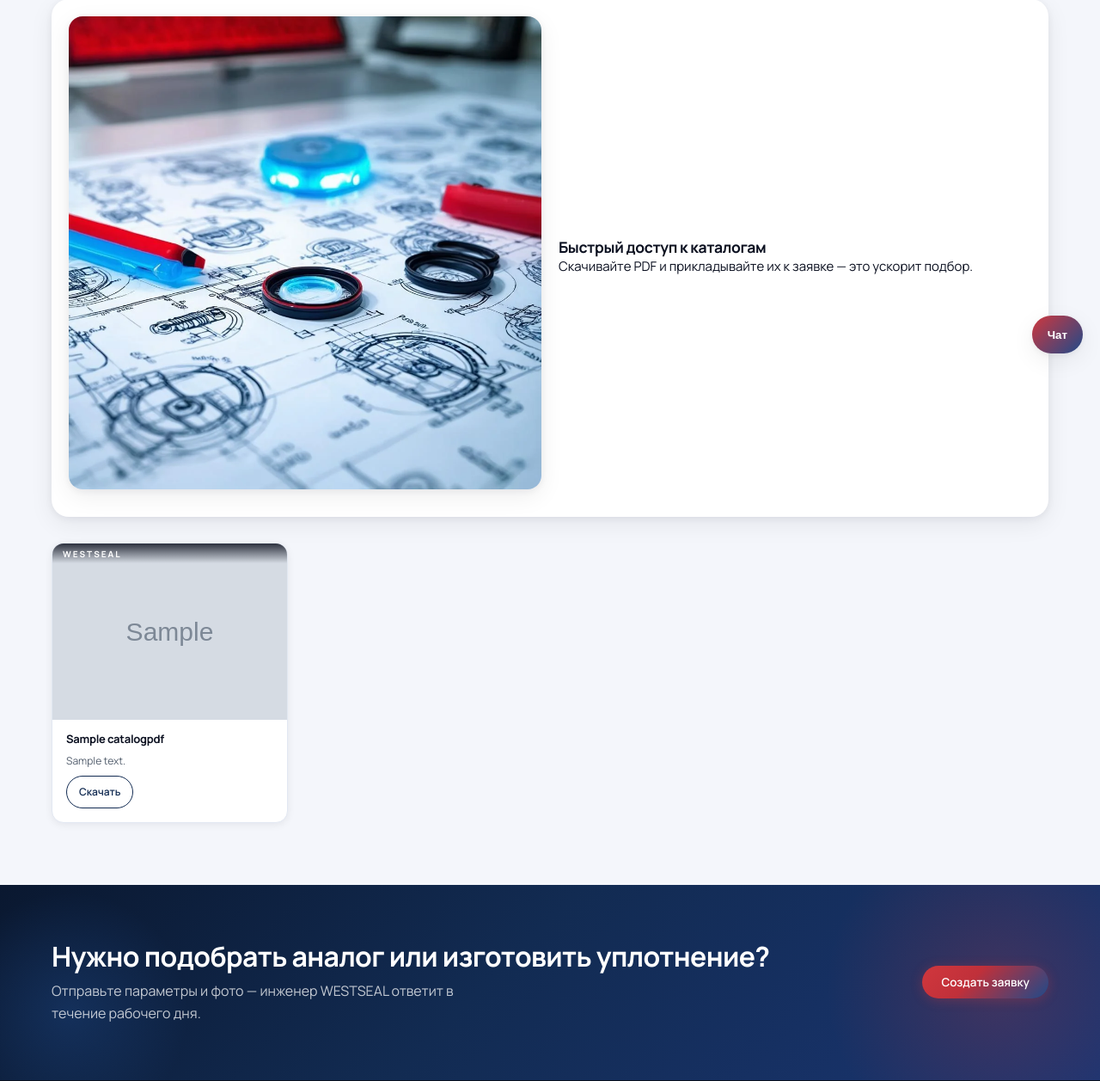
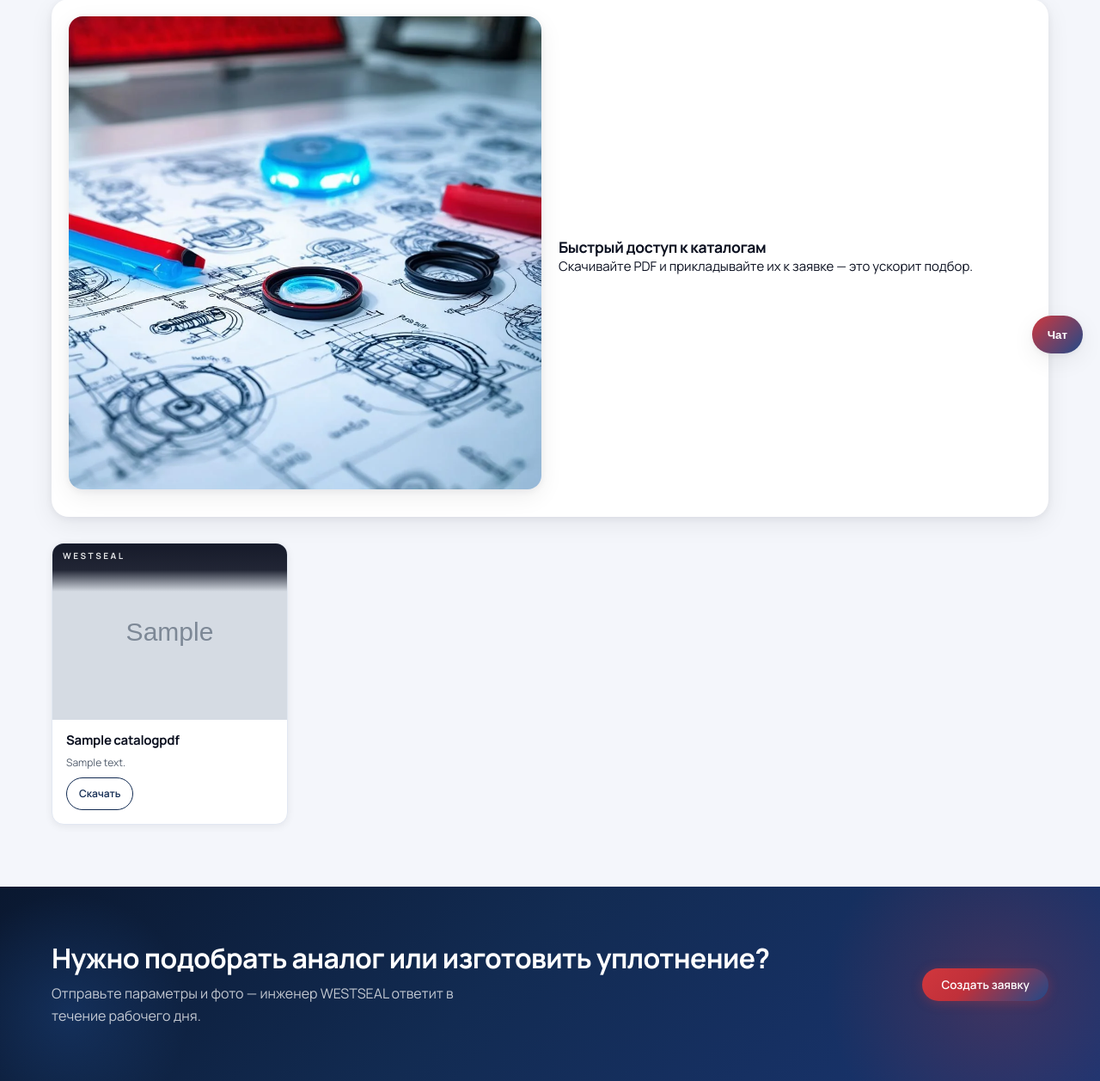
Before and after one commit to ITENCH21/westseal, a Django app: page /catalogs/ in a window 1280 px wide. Shown: the part 369-1626 px from the top of the page at 86% size. Run offline with Django 5.2, Linux system fonts and the light colour scheme; tables that the repository leaves empty hold one stand-in row (values such as "Sample post"); grey boxes marked "Sample" are stand-in pictures; parts of the project's set-up code (start-up, migrations or seed data) failed here and were passed over.

Commit message:
fix: pdf-card brand overlay height 56px to fully cover EURO-SEAL, h3 15px

```diff
--- a/static/css/main.css
+++ b/static/css/main.css
@@ -1774,13 +1774,22 @@ body.theme-dark .pdf-card:hover {
   top: 0;
   left: 0;
   right: 0;
-  padding: 7px 12px 6px;
-  background: linear-gradient(to bottom, rgba(8,12,26,0.82) 0%, rgba(8,12,26,0) 100%);
+  /* Высокий блок с непрозрачным фоном перекрывает EURO-SEAL в картинке */
+  height: 56px;
+  background: linear-gradient(
+    to bottom,
+    rgba(14, 18, 34, 0.96) 0%,
+    rgba(14, 18, 34, 0.90) 55%,
+    rgba(14, 18, 34, 0) 100%
+  );
+  display: flex;
+  align-items: flex-start;
+  padding: 9px 12px 0;
   font-size: 10px;
   font-weight: 800;
-  letter-spacing: 2px;
+  letter-spacing: 2.5px;
   text-transform: uppercase;
-  color: #fff;
+  color: rgba(255,255,255,0.88);
   pointer-events: none;
   user-select: none;
   line-height: 1;
@@ -1807,7 +1816,7 @@ body.theme-dark .pdf-card:hover {
 }
 
 .pdf-card__body h3 {
-  font-size: 13px;
+  font-size: 15px;
   font-weight: 700;
   line-height: 1.3;
   margin: 0;
```
